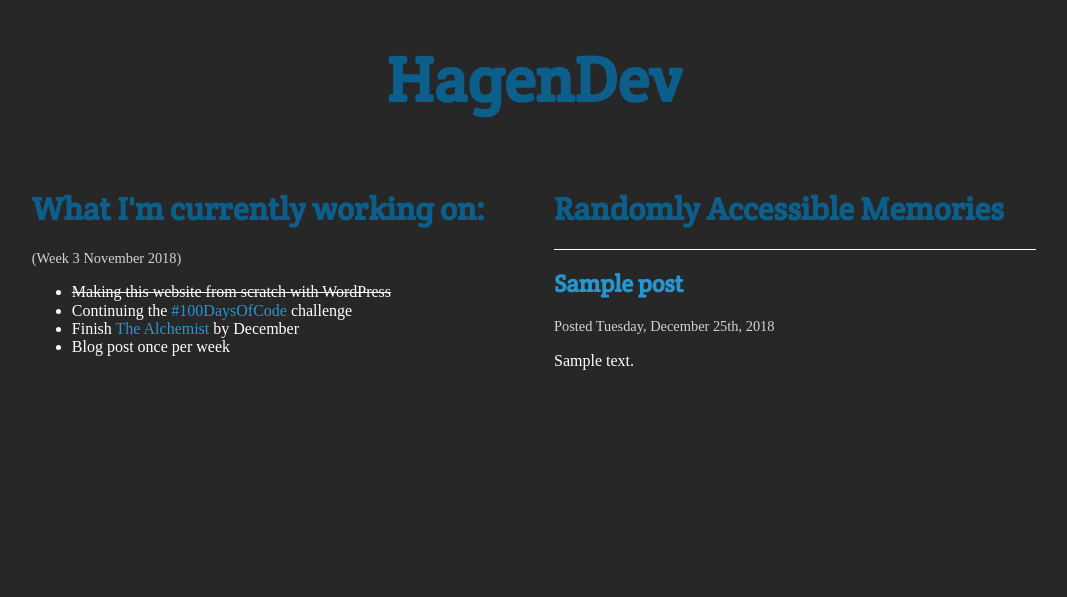
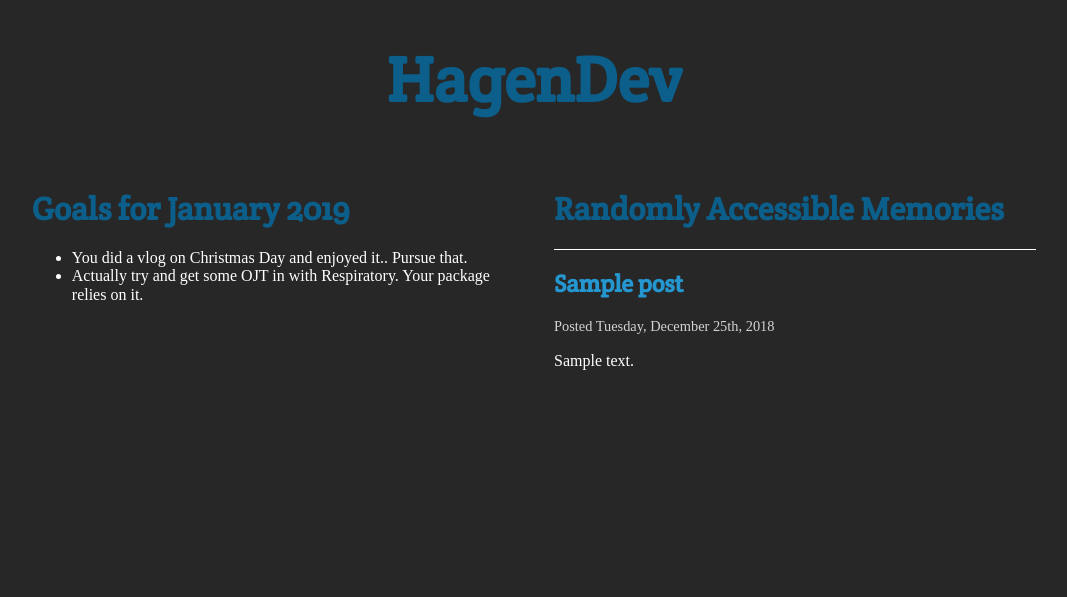
Before and after one commit to aechagen/hagendev3, a WordPress theme: template index.php in a window 1280 px wide. Shown: the part 55-652 px from the top of the page, without its empty margins (106-1173 px from the left). Run offline with PHP 8.4 and a stand-in for WordPress, Linux system fonts and the light colour scheme; the site name, menu and one post (Sample post) are stand-ins, and other content is empty; some libraries are stand-ins or nearby versions; some web fonts are replaced.

Commit message:
December Update
On Christmas day. Awesomeness.

```diff
--- a/index.php
+++ b/index.php
@@ -4,13 +4,10 @@
     <h1 class="hero-header text-center">HagenDev</h1>
   <div class="wrapper"> <!-- Has the flex -->
     <div class="col working-on">
-      <h1>What I'm currently working on:</h1>
-      <span class="blog-date">(Week 3 November 2018)</span>
+      <h1>Goals for January 2019</h1>
       <ul>
-        <li><s>Making this website from scratch with WordPress</s></li>
-        <li>Continuing the <a href="https://twitter.com/aechagen" target="_blank">#100DaysOfCode</a> challenge</li>
-        <li>Finish <a href="https://www.goodreads.com/aechagen" target="_blank">The Alchemist</a> by December</li>
-        <li>Blog post once per week</li>
+        <li>You did a vlog on Christmas Day and enjoyed it.. Pursue that.</li>
+        <li>Actually try and get some OJT in with Respiratory. Your package relies on it.</li>
       </ul>
     </div> <!-- .working-on -->
 
--- a/style.css
+++ b/style.css
@@ -1,7 +1,7 @@
 /*
 Theme Name: HagenDev
 Description: A pretty basic blog theme
-Version: 1.0
+Version: 1.1
 Author: Casey Hagen
 Author URI: http://hagendev.com
 */
```
Also changed, not shown: ugly.jpg (deleted).
